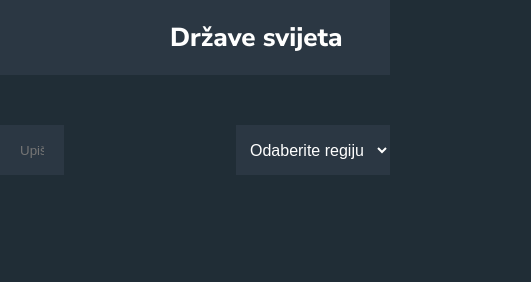
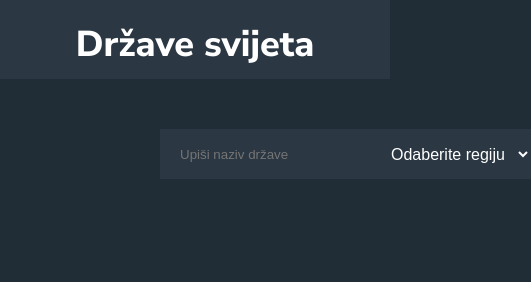
Before and after one commit to HrvojeD1/What-Country, a plain HTML site: page index.html in a window 390 px wide. Shown: the whole page, 531 px wide, since content can reach past the window. Drawn offline with Linux system fonts and the light colour scheme; no server answers.

Commit message:
Add files via upload

```diff
--- a/index.html
+++ b/index.html
@@ -4,7 +4,7 @@
 		<meta charset="UTF-8" />
 		<meta http-equiv="X-UA-Compatible" content="IE=edge" />
 		<meta name="viewport" content="width=device-width, initial-scale=1.0" />
-		<title>Document</title>
+		<title>What Country</title>
 		<link rel="stylesheet" href="styles.css" />
 		<link rel="preconnect" href="https://fonts.googleapis.com" />
 		<link rel="preconnect" href="https://fonts.gstatic.com" crossorigin />
--- a/styles.css
+++ b/styles.css
@@ -11,7 +11,6 @@ body {
 
 header {
 	background-color: #2b3743;
-	padding: 0px 10px 10px 150px;
 }
 
 .searchElement {
@@ -28,6 +27,7 @@ input {
 	color: white;
 	border: 0;
 }
+
 .dropDown {
 	background-color: #2b3743;
 	color: white;
@@ -53,12 +53,14 @@ input {
 }
 
 .naslov {
-	font-size: 26px;
+	font-size: 36px;
+	text-align: center;
 }
 h1 {
 	font-size: 20px;
 	padding: 20px 20px 10px 20px;
 }
+
 p {
 	font-weight: 100;
 	font-size: 14px;
@@ -67,20 +69,20 @@ p {
 
 @media (max-width: 767px) {
 	input {
-		width: 50%;
-		margin: 50px auto 0px auto;
+		width: 250px;
+	}
+	.dropDown {
+		width: 250px;
+		margin-left: 0;
 	}
 }
 
 @media (max-width: 479px) {
 	input {
-		width: 65%;
-		height: 50px;
-
-		margin: 50px auto 0px auto;
-		padding: 20px;
-		background-color: #2b3743;
-		color: white;
-		border: 0;
+		width: 250px;
+	}
+	.dropDown {
+		width: 250px;
+		margin-left: 0;
 	}
 }
```
